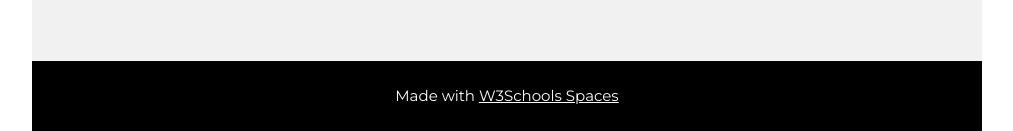
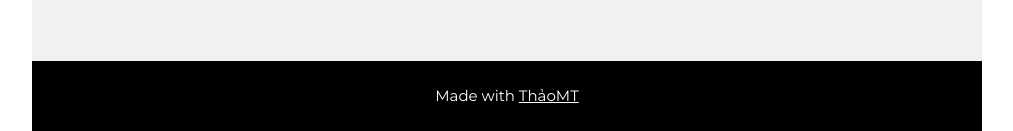
Before and after one commit to hung-tv/tumaudatviet, a plain HTML site: page index.html in a window 1280 px wide. Shown: the part 2016-2147 px from the top of the page, without its empty margins (258-1271 px from the left). Drawn offline with nearby package versions, Linux system fonts and the light colour scheme.

Commit message:
Update index.html

```diff
--- a/index.html
+++ b/index.html
@@ -170,7 +170,7 @@
     </div>
   </footer>
 
-  <div class="w3-black w3-center w3-padding-24">Made with <a href="https://www.w3schools.com/spaces" title="W3.CSS" target="_blank" class="w3-hover-opacity">W3Schools Spaces</a></div>
+  <div class="w3-black w3-center w3-padding-24">Made with <a href="https://www.facebook.com/profile.php?id=100019364171484" title="W3.CSS" target="_blank" class="w3-hover-opacity">ThảoMT</a></div>
 
   <!-- End page content -->
 </div>
```
